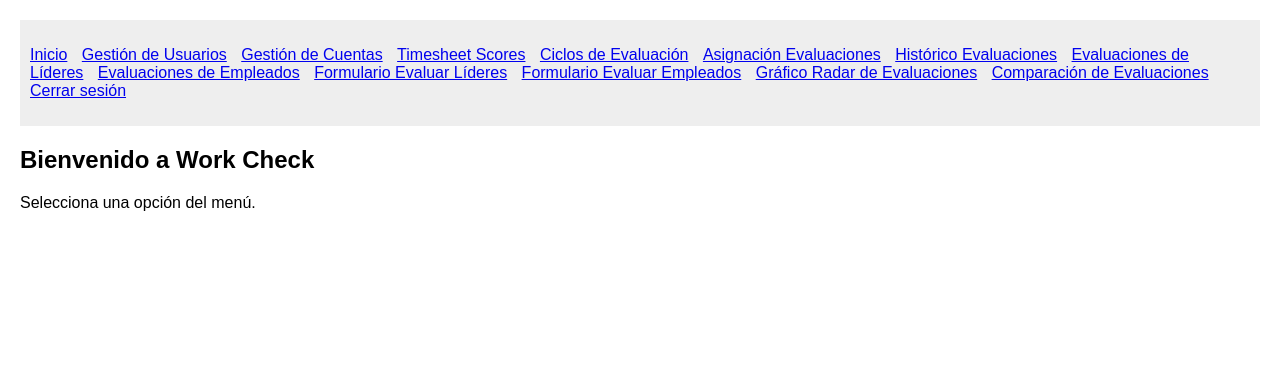
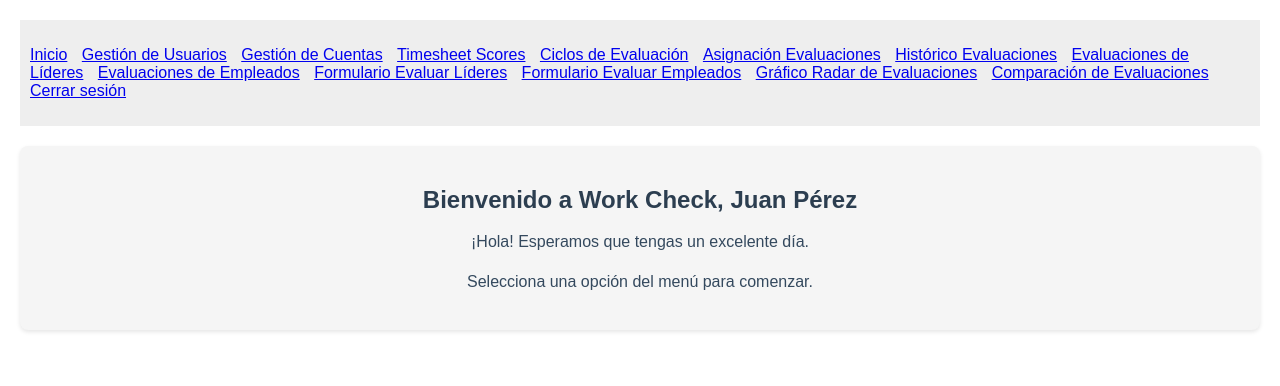
Before and after one commit to DylanQL/Work_Check, a Django app: template System/templates/System/home.html in a window 1280 px wide. Shown: the top 386 px of the page. Run offline with Django 5.2, Linux system fonts and the light colour scheme; the template is opened without the code that fills it: values that come from a table or form of the project are taken from there, others are empty; data comes from the database, SQL or seed files in the repository.

Commit message:
Añadiendo saludo de bienvenida

```diff
--- a/System/static/css/styles.css
+++ b/System/static/css/styles.css
@@ -17,3 +17,23 @@ nav ul li {
     display: inline;
     margin-right: 10px;
 }
+
+.welcome-container {
+    background-color: #f5f5f5;
+    border-radius: 8px;
+    padding: 20px;
+    margin-top: 20px;
+    box-shadow: 0 2px 4px rgba(0, 0, 0, 0.1);
+    text-align: center;
+}
+
+.welcome-container h2 {
+    color: #2c3e50;
+    margin-bottom: 15px;
+}
+
+.welcome-container p {
+    color: #34495e;
+    font-size: 16px;
+    line-height: 1.5;
+}
--- a/System/templates/System/home.html
+++ b/System/templates/System/home.html
@@ -2,6 +2,9 @@
 {% load static %}
 {% block title %}Inicio{% endblock %}
 {% block content %}
-    <h2>Bienvenido a Work Check</h2>
-    <p>Selecciona una opción del menú.</p>
+    <div class="welcome-container">
+        <h2>Bienvenido a Work Check, {{ usuario.first_name }} {{ usuario.last_name }}</h2>
+        <p>¡Hola! Esperamos que tengas un excelente día.</p>
+        <p>Selecciona una opción del menú para comenzar.</p>
+    </div>
 {% endblock %}
--- a/System/views.py
+++ b/System/views.py
@@ -39,7 +39,10 @@ def logout_view(request):
 # Vista principal (acceso restringido)
 @login_required
 def home(request):
-    return render(request, 'System/home.html')
+    user_id = request.session.get('user_id')
+    user_account = UserAccount.objects.get(id=user_id)
+    usuario = user_account.usuario
+    return render(request, 'System/home.html', {'usuario': usuario})
 
 # Nueva vista para gestionar usuarios (lista de usuarios)
 @login_required
```
